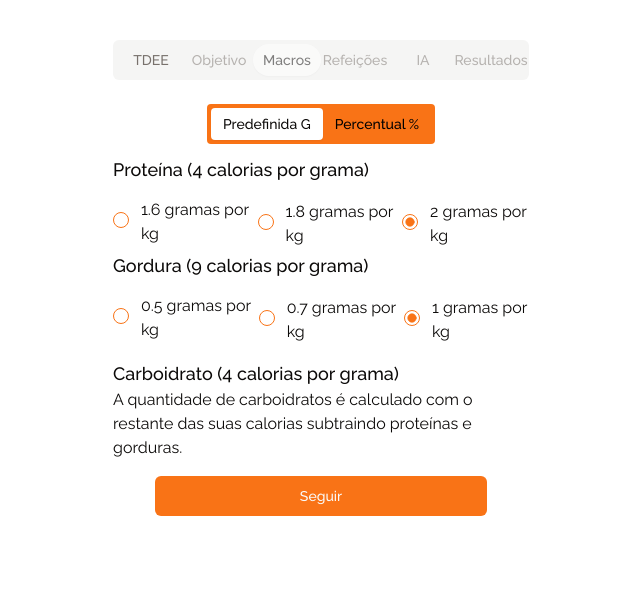
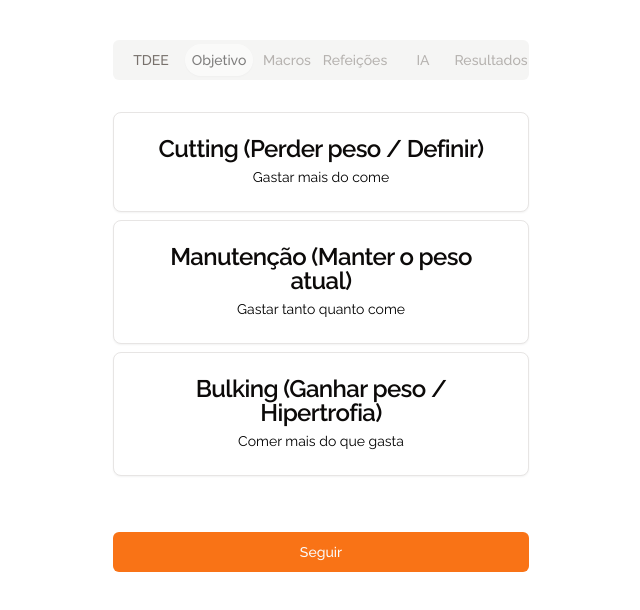
Before and after one commit to itpaulin/ai-diet-calculator, a Next.js app: page /metricas in a window 1280 px wide. Shown: the top 610 px of the page, without its empty margins (319-959 px from the left). Built offline with nearby package versions, Linux system fonts and the light colour scheme; a web font is replaced by a local one.

Commit message:
feat: modify the quantity of calories based on goals.

```diff
--- a/src/app/metricas/components/objective.tsx
+++ b/src/app/metricas/components/objective.tsx
@@ -22,6 +22,7 @@ import { Button } from '@/components/ui/button'
 
 interface ObjectiveProps {
   setHasObjective: Dispatch<SetStateAction<boolean>>
+  setTmb: Dispatch<SetStateAction<number>>
 }
 const FormSchema = z
   .object({
@@ -39,7 +40,7 @@ const FormSchema = z
     },
   )
 
-const Objective = ({ setHasObjective }: ObjectiveProps) => {
+const Objective = ({ setHasObjective, setTmb }: ObjectiveProps) => {
   const [objective, setObjective] = useState<TObjective>()
   const [options, setOptions] = useState<string[]>()
   const [label, setLabel] = useState<string>()
@@ -66,6 +67,36 @@ const Objective = ({ setHasObjective }: ObjectiveProps) => {
     form.setValue('wayToDo', '')
   }, [form.watch('objective')])
   function onSubmit(data: z.infer<typeof FormSchema>) {
+    switch (data.objective) {
+      case 'Cutting':
+        switch (data.wayToDo) {
+          case wayToActiveObjectiveOptions.Cutting[0]:
+            setTmb((prev) => prev - 250)
+            break
+          case wayToActiveObjectiveOptions.Cutting[1]:
+            setTmb((prev) => prev - 500)
+            break
+          case wayToActiveObjectiveOptions.Cutting[2]:
+            setTmb((prev) => prev - 750)
+            break
+        }
+        break
+      case 'Maintenance':
+        break
+      case 'Bulking':
+        switch (data.wayToDo) {
+          case wayToActiveObjectiveOptions.Bulking[0]:
+            setTmb((prev) => prev * 1.05)
+            break
+          case wayToActiveObjectiveOptions.Bulking[1]:
+            setTmb((prev) => prev + 1.1)
+            break
+          case wayToActiveObjectiveOptions.Bulking[2]:
+            setTmb((prev) => prev + 1.15)
+            break
+        }
+        break
+    }
     setHasObjective(true)
   }
   return (
--- a/src/app/metricas/page.tsx
+++ b/src/app/metricas/page.tsx
@@ -8,13 +8,13 @@ import Objective from './components/objective'
 import Macros from './components/macros'
 import Meals from './components/meals'
 function Metricas() {
-  const [tab, setTab] = useState<string>('macros')
+  const [tab, setTab] = useState<string>('objective')
   const [hasTdee, setHasTdee] = useState<boolean>(false)
   const [hasObjective, setHasObjective] = useState<boolean>(false)
   const [hasMacros, setHasMacros] = useState<boolean>(false)
   const [hasMeals, setHasMeals] = useState<boolean>(false)
   const [hasDiet, setHasDiet] = useState<boolean>(false)
-  const [tmb, setTmb] = useState<number>()
+  const [tmb, setTmb] = useState<number>(0)
 
   const onTabChange = (value: string) => {
     setTab(value)
@@ -61,7 +61,7 @@ function Metricas() {
             <Tdee setHasTdee={setHasTdee} setPayload={setTmb} />
           </TabsContent>
           <TabsContent value='objective'>
-            <Objective setHasObjective={setHasObjective} />
+            <Objective setTmb={setTmb} setHasObjective={setHasObjective} />
           </TabsContent>
           <TabsContent value='macros'>
             <Macros setHasMacros={setHasMacros} />
@@ -71,7 +71,6 @@ function Metricas() {
           </TabsContent>
         </Tabs>
       </div>
-      {/* <NavegationButtons Back={() => console.log('oi')} Next={() => console.log('oi')} /> */}
     </>
   )
 }
```
